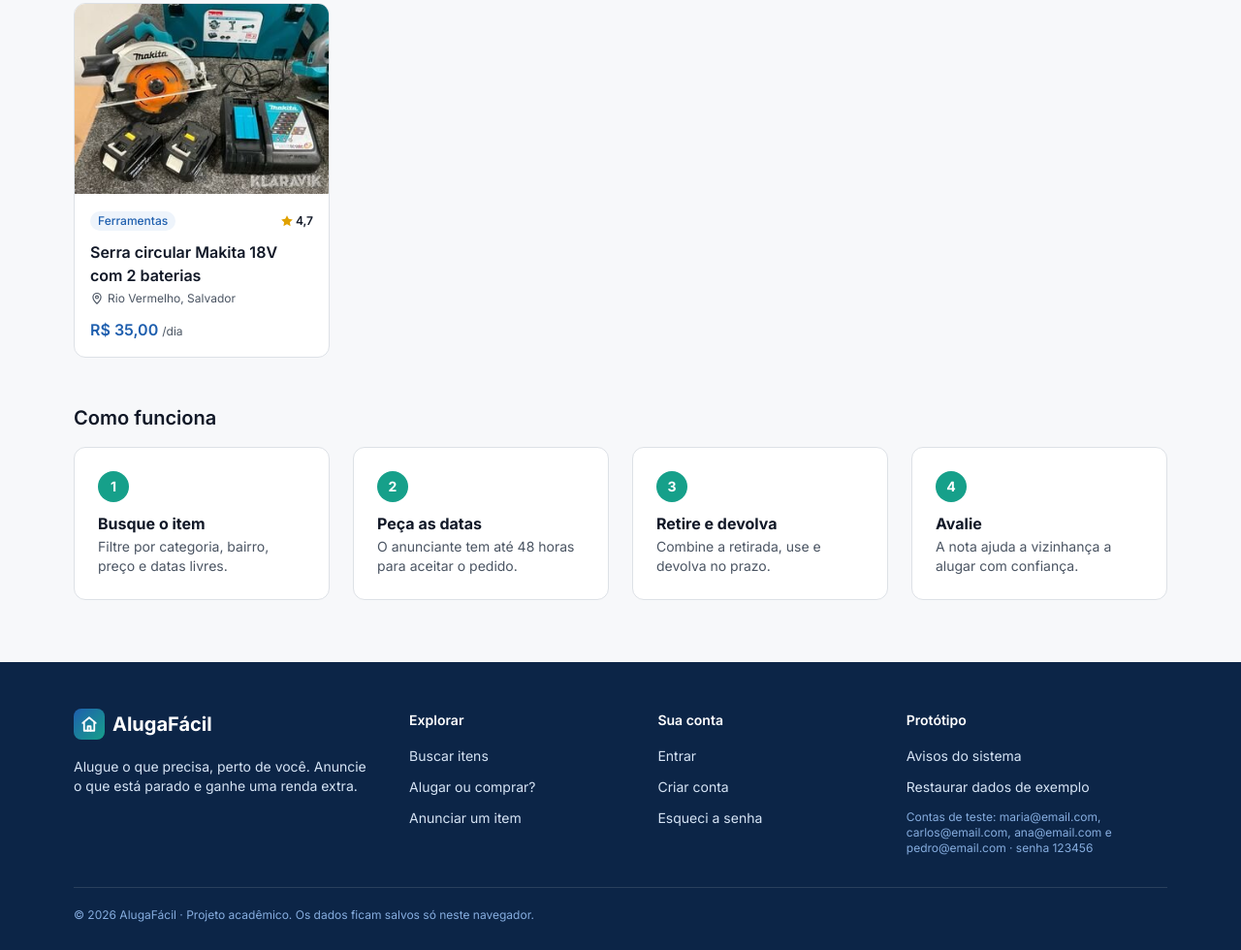
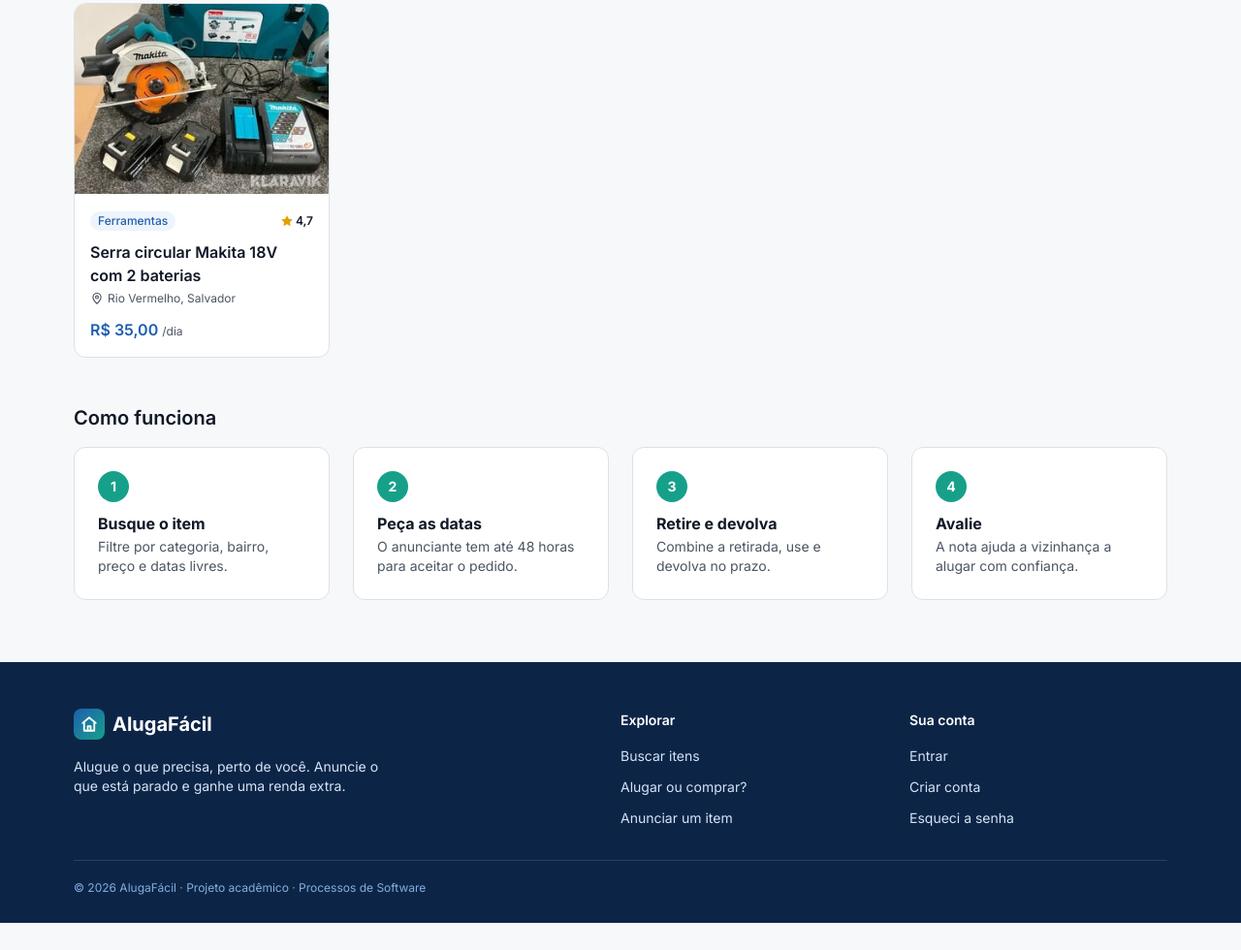
Before and after one commit to guilhermefontesdev/aluga-facil, a plain HTML site: page index.html in a window 1280 px wide. Shown: the part 1410-2390 px from the top of the page at 97% size. After the commit the page ends 2362 px from the top, so only its background shows below. Drawn offline with Linux system fonts and the light colour scheme.

Commit message:
feat(rodape): remove Prototipo e cita Processos de Software

```diff
--- a/assets/css/components/navegacao.css
+++ b/assets/css/components/navegacao.css
@@ -468,7 +468,7 @@
 
 @media (min-width: 768px) {
   .rodape__conteudo {
-    grid-template-columns: 1.4fr 1fr 1fr 1.2fr;
+    grid-template-columns: 2fr 1fr 1fr;
   }
 }
 
--- a/assets/js/main.js
+++ b/assets/js/main.js
@@ -163,12 +163,8 @@ window.AlugaFacil = window.AlugaFacil || {};
         '<li><a href="' + url("pages/anuncios/comparador.html") + '">Alugar ou comprar?</a></li>' +
         '<li><a href="' + url("pages/anuncios/anunciar.html") + '">Anunciar um item</a></li></ul></nav>' +
       '<nav class="rodape__coluna" aria-label="Sua conta"><p class="rodape__titulo">Sua conta</p><ul>' + conta + "</ul></nav>" +
-      '<div class="rodape__coluna"><p class="rodape__titulo">Protótipo</p><ul>' +
-        '<li><a href="' + url("pages/avisos.html") + '">Avisos do sistema</a></li>' +
-        '<li><button class="link-botao link-botao--claro" type="button" data-restaurar>Restaurar dados de exemplo</button></li></ul>' +
-        '<p class="rodape__nota">Contas de teste: maria@email.com, carlos@email.com, ana@email.com e pedro@email.com · senha 123456</p></div>' +
     "</div>" +
-    '<div class="container rodape__base"><p>© ' + new Date().getFullYear() + " AlugaFácil · Projeto acadêmico. Os dados ficam salvos só neste navegador.</p></div>";
+    '<div class="container rodape__base"><p>© ' + new Date().getFullYear() + " AlugaFácil · Projeto acadêmico · Processos de Software</p></div>";
   }
 
   function garantir(seletor, tag, classe, antesDe) {
@@ -248,7 +244,7 @@ window.AlugaFacil = window.AlugaFacil || {};
     var rod = garantir(".rodape", "footer", "rodape", null);
     rod.innerHTML = rodape(u);
     var restaurar = rod.querySelector("[data-restaurar]");
-    restaurar.addEventListener("click", function () {
+    if (restaurar) restaurar.addEventListener("click", function () {
       AF.dados.restaurar();
       if (AF.avisos) AF.avisos.depois("Dados de exemplo restaurados. Entre com uma das contas de teste.", "sucesso");
       location.href = url("index.html");
```
